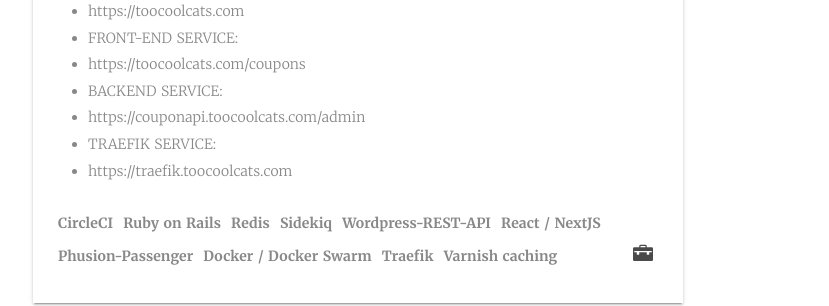
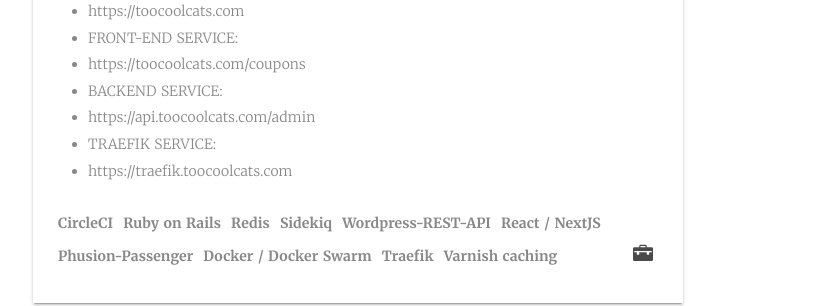
Before and after one commit to tanngoc93/tanngoc93.github.io, a Jekyll site: the page built from _pages/cv.html, in a window 1280 px wide and 900 px high, scrolled down 2964 px. Shown: the part 152-458 px from the top of the window, without its empty margins (282-1111 px from the left). Built offline with Jekyll 4.4.1, drawn with Linux system fonts in a browser that asks for light colours; some web fonts are replaced; some of the changed lines change nothing that is shown.

Commit message:
Update _data/cv.yml

```diff
--- a/_data/cv.yml
+++ b/_data/cv.yml
@@ -86,7 +86,7 @@
           - "FRONT-END SERVICE:"
           - "https://toocoolcats.com/coupons"
           - "BACKEND SERVICE:"
-          - "https://couponapi.toocoolcats.com/admin"
+          - "https://api.toocoolcats.com/admin"
           - "TRAEFIK SERVICE:"
           - "https://traefik.toocoolcats.com"
 
```
